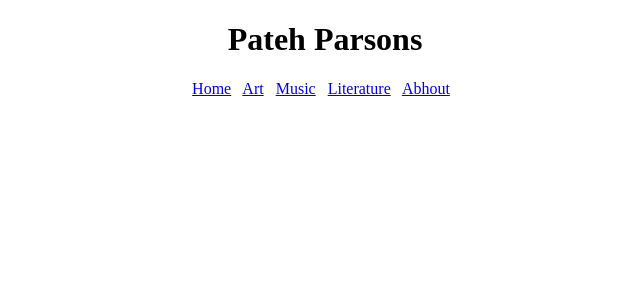
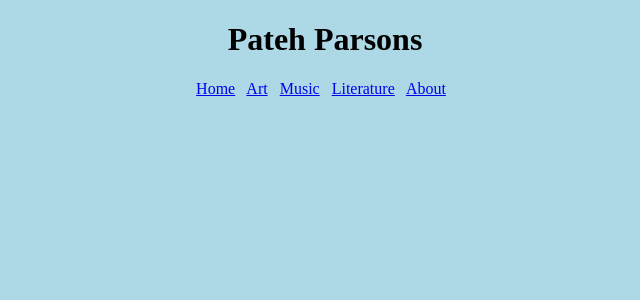
Before and after one commit to soundparticle/pateh-app, a Vue app: page / in a window 1280 px wide. Shown: the top 300 px of the page, without its empty margins (315-955 px from the left). Built offline with nearby package versions, Linux system fonts and the light colour scheme.

Commit message:
edited route links

```diff
--- a/src/App.vue
+++ b/src/App.vue
@@ -5,13 +5,13 @@
     <nav>
       <router-link to="/">Home</router-link>
       &nbsp;
-      <router-link to="/">Art</router-link>
+      <router-link to="/art">Art</router-link>
       &nbsp;
-      <router-link to="/">Music</router-link>
+      <router-link to="/music">Music</router-link>
       &nbsp;
-      <router-link to="/">Literature</router-link>
+      <router-link to="/literature">Literature</router-link>
       &nbsp;
-      <router-link to="/">Abhout</router-link>
+      <router-link to="/about">About</router-link>
       &nbsp;
     </nav>
     <router-view></router-view>
@@ -27,6 +27,10 @@ export default {
 
 <style>
 
+body {
+  background-color: lightblue;
+}
+
 h1 {
   text-align: center;
 }
```
